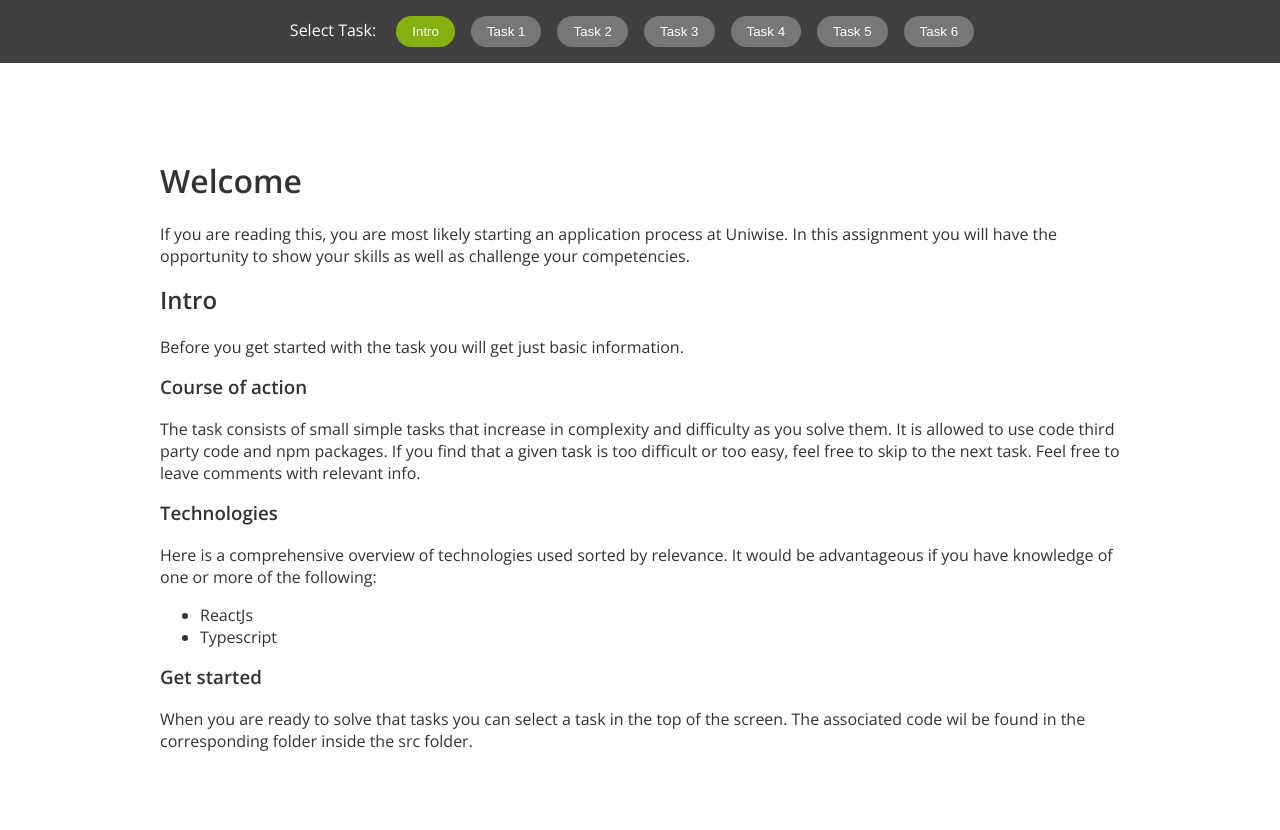
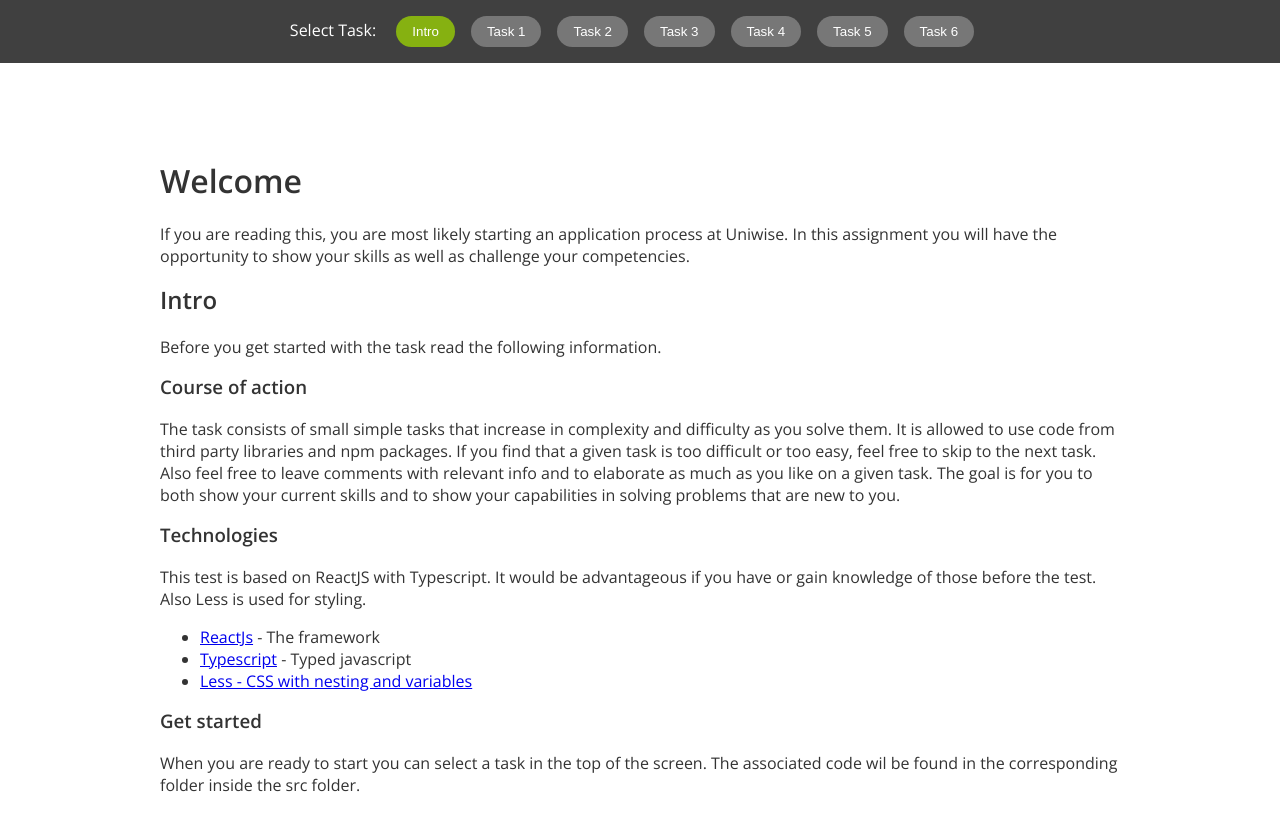
Before and after one commit to UNIwise/frontend-assignment, a React (Create React App) app: page / in a window 1280 px wide. Shown: the top 830 px of the page. Before the commit the page ends 800 px from the top, so only its background shows below. Built offline with nearby package versions, Linux system fonts and the light colour scheme.

Commit message:
Minor adjustments

```diff
--- a/src/Intro/index.tsx
+++ b/src/Intro/index.tsx
@@ -13,30 +13,31 @@ const Intro: React.SFC<IProps> = props => {
       </p>
       <h2>Intro</h2>
       <p>
-        Before you get started with the task you will get just basic
-        information.
+        Before you get started with the task read the following information.
       </p>
       <h3>Course of action</h3>
       <p>
         The task consists of small simple tasks that increase in complexity and
-        difficulty as you solve them. It is allowed to use code third party code
+        difficulty as you solve them. It is allowed to use code from third party libraries
         and npm packages. If you find that a given task is too difficult or too
-        easy, feel free to skip to the next task. Feel free to leave comments
-        with relevant info.
+        easy, feel free to skip to the next task. Also feel free to leave comments
+        with relevant info and to elaborate as much as you like on a given task.
+        The goal is for you to both show your current skills and to show
+        your capabilities in solving problems that are new to you.
       </p>
       <h3>Technologies</h3>
       <p>
-        Here is a comprehensive overview of technologies used sorted by
-        relevance. It would be advantageous if you have knowledge of one or more
-        of the following:
+        This test is based on ReactJS with Typescript. It would be advantageous if you have or gain knowledge of
+          those before the test. Also Less is used for styling.
       </p>
       <ul>
-        <li>ReactJs</li>
-        <li>Typescript</li>
+        <li><a href="https://reactjs.org/">ReactJs</a> - The framework</li>
+        <li><a href="https://www.typescriptlang.org/">Typescript</a> - Typed javascript</li>
+        <li><a href="http://lesscss.org/">Less - CSS with nesting and variables</a></li>
       </ul>
       <h3>Get started</h3>
       <p>
-        When you are ready to solve that tasks you can select a task in the top
+        When you are ready to start you can select a task in the top
         of the screen. The associated code wil be found in the corresponding
         folder inside the src folder.
       </p>
--- a/src/index.tsx
+++ b/src/index.tsx
@@ -90,7 +90,7 @@ class Root extends React.Component {
               <React.Fragment>
                 <h1>Task 1 - Create a list</h1>
                 <p className="task-description">
-                  This first task is purely about using JSX. Make a ordinary
+                  This first task is purely about using JSX. Make an ordinary
                   unordered list using 'ul' and li'. The list must{" "}
                   <b>not be static</b>. You have to <b>use the array</b> in
                   state and <b>iterate over</b> it.
@@ -109,8 +109,8 @@ class Root extends React.Component {
               <React.Fragment>
                 <h1>Task 2 - Create a controlled input</h1>
                 <p className="task-description">
-                  This task is purely about using <b>React's synthetic event</b>
-                  system. Use the existing input and paragraph to display the{" "}
+                  This task is purely about using <b>React's synthetic event</b> system.
+                  Use the existing input and paragraph to display the{" "}
                   <b>the input value</b> in the paragraph. The paragaph must be
                   kept in sync.
                 </p>
@@ -129,7 +129,7 @@ class Root extends React.Component {
                 <h1>Task 3 - Create a searchable list</h1>
                 <p className="task-description">
                   Use the <b>knowledge</b> you used in the{" "}
-                  <b>previus 2 tasks</b> to make at searchable list. You must
+                  <b>previous 2 tasks</b> to make at searchable list. You must
                   have a <b>input</b> and a <b>list</b>. The list should be{" "}
                   <b>filtered</b> using the value in the input as the user
                   types.
@@ -148,7 +148,7 @@ class Root extends React.Component {
               <React.Fragment>
                 <h1>Task 4 - Use component composition</h1>
                 <p className="task-description">
-                  Use the <b>knowledge</b> you used in the <b>previus tasks</b>{" "}
+                  Use the <b>knowledge</b> you used in the <b>previous tasks</b>{" "}
                   to make a searchable list. The requirement is the same as with
                   Task 3.
                   <br />
@@ -156,8 +156,8 @@ class Root extends React.Component {
                   Except, this time you must <b>encapsulate</b> the <b>UI</b>{" "}
                   parts into <b>small components</b>. This means the Input and
                   List goes into different small components. In order to
-                  communicate between Input and list the parrent
-                  component(Task4) must be used by passing props and managing
+                  communicate between the input and the list, the parent
+                  component (Task4) must be used by passing props and managing
                   state.
                 </p>
               </React.Fragment>
```
